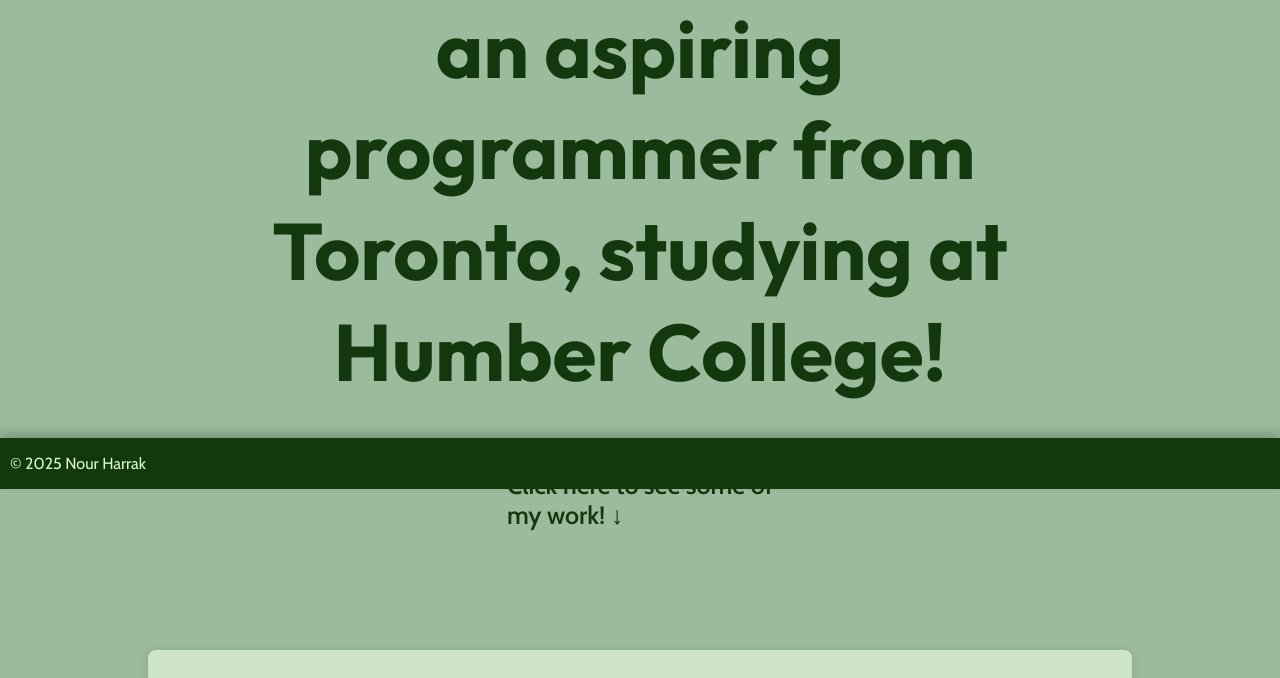
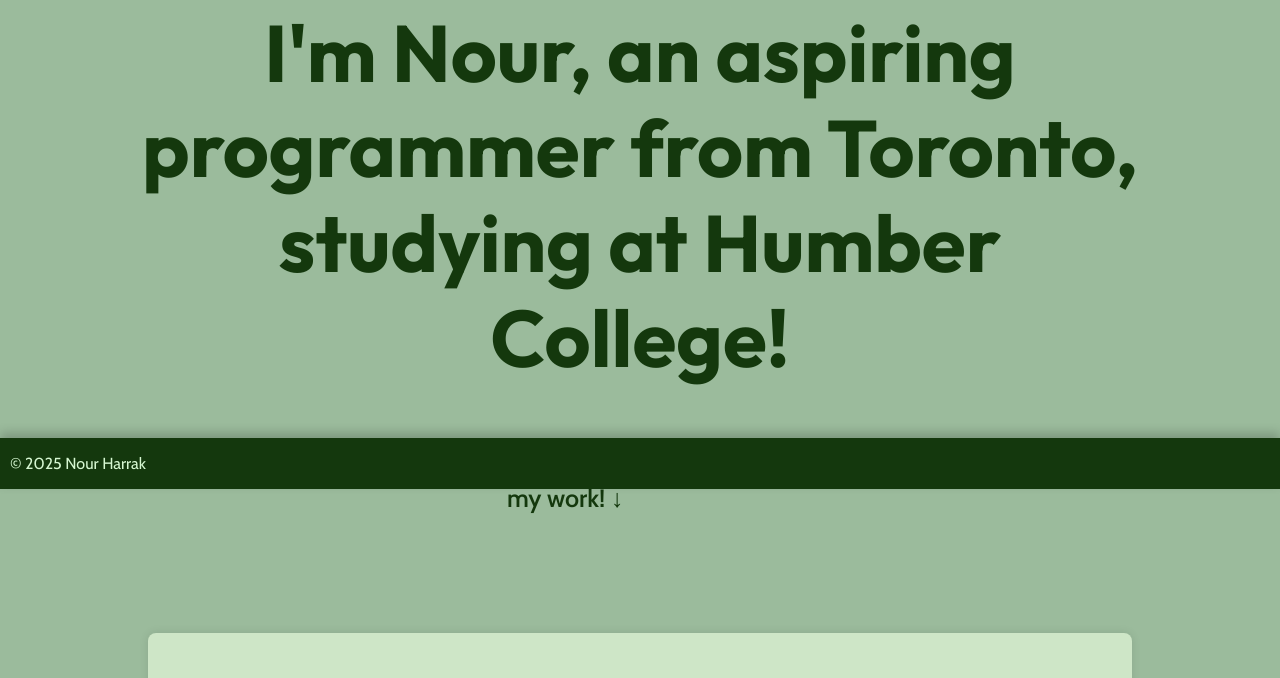
Before and after one commit to Nour4896/My-Portfolio, a website: page index.html in a window 1280 px wide. Shown: the part 311-989 px from the top of the page. Drawn offline with nearby package versions, Linux system fonts and the light colour scheme.

Commit message:
html and css fixes

```diff
--- a/index.html
+++ b/index.html
@@ -5,6 +5,7 @@
         <meta name="viewport" content="width=device-width, initial-scale=1.0">
         <link rel="stylesheet" href="styles.css">
         <script defer src="script.js"></script>
+        <script src="https://cdnjs.cloudflare.com/ajax/libs/animejs/2.0.2/anime.min.js"></script>
         <title>Nour Harrak</title>
     </head>
     <body>
@@ -15,7 +16,8 @@
                 <div class="navLink"><h2 id="navLink"><a href="contact.html">Contact</a></div>
             </div>
         </header>
-            <h1 id="welcome">Hi there! 👋 I'm Nour, an aspiring programmer from Toronto, studying at Humber College!</h1>
+            <h1 class="welcome_main">Hi there! 👋</h1>
+            <h1 id="welcome">I'm Nour, an aspiring programmer from Toronto, studying at Humber College!</h1>
             <div id="welcome_blurb">
                 <a id="welcome_style" href="#work">Click here to see some of my work! ↓</a>
             </div>
--- a/styles.css
+++ b/styles.css
@@ -24,6 +24,7 @@
     position: fixed;
     z-index: 10;
     left: 0;
+    top: 0;
     width: 100%;
     background-color: var(--main-color);
     box-shadow: 0 5px 10px rgba(0, 0, 0, 0.3);
@@ -272,14 +273,25 @@
     font-size: 16px;
 }
 
+.welcome_main {
+        padding-top: 200px;
+        padding-bottom: 100px;
+        font-family: var(--title-font);
+        color: var(--main-color);
+        font-size: 80px;
+        margin: 8px 0px;
+        text-align: center;
+        line-height: 0;
+}
+
 #welcome {
-    padding-top: 200px;
     font-family: var(--title-font);
     color: var(--main-color);
     font-size: 80px;
-    margin: 8px 100px;
+    margin: 8px 0px;
     text-align: center;
     padding-bottom: 60px;
+    line-height: 95px;
 }
 
 #welcome_blurb {
```
